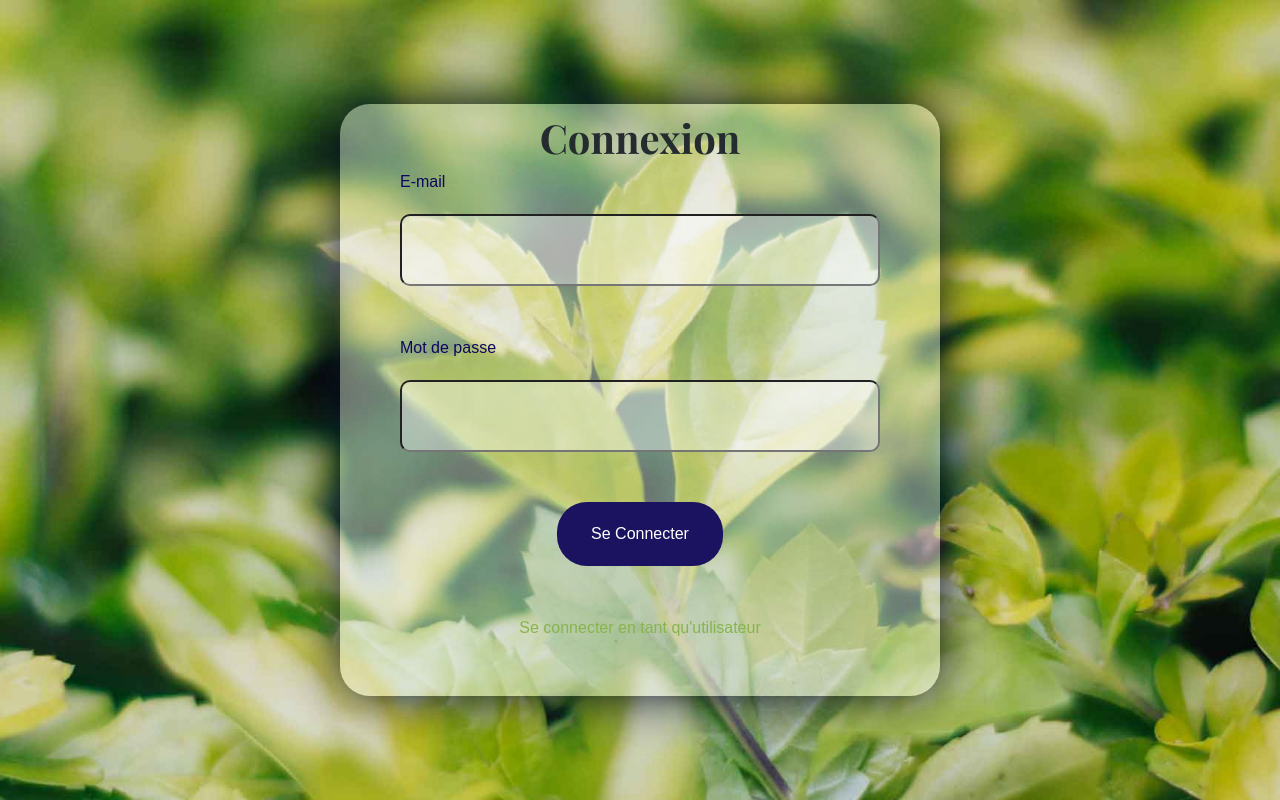
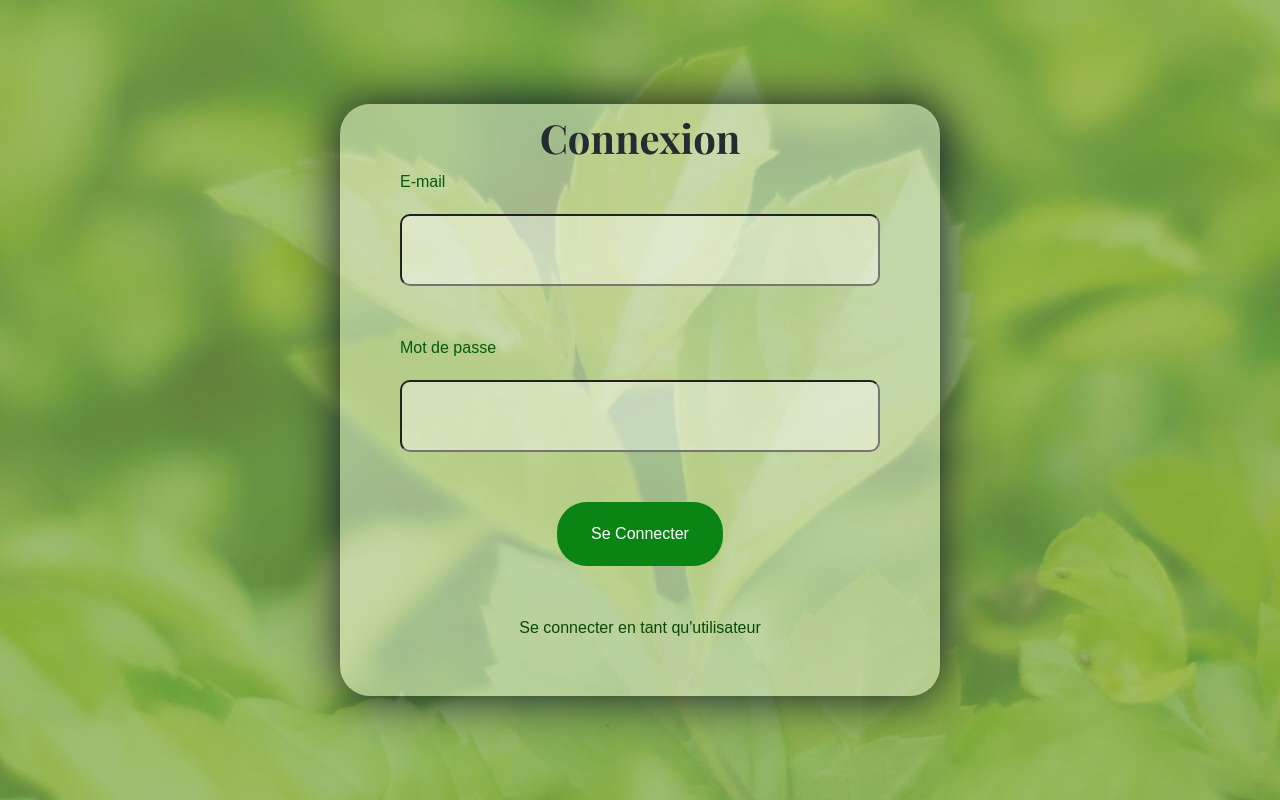
Before and after one commit to Miarantsoo/Exam30h, a PHP site: page /pages/connexion_admin.php in a window 1280 px wide. Run offline with PHP 8.4, Linux system fonts and the light colour scheme; some libraries are stand-ins or nearby versions.

Commit message:
Update style-connexion.css

```diff
--- a/assets/css/style-connexion.css
+++ b/assets/css/style-connexion.css
@@ -6,7 +6,7 @@ body {
     margin: 0;
     background-color: #f0f0f0;
     font-family: 'Arial', sans-serif;
-    background: url('../img/carousel-1.jpg') center/cover no-repeat;
+    background: linear-gradient(rgba(136, 180, 78, .7), rgba(136, 180, 78, .7)), url('../img/carousel-1.jpg') center center no-repeat;
     min-height: 100vh;
 }
 
@@ -24,8 +24,12 @@ body {
     padding-bottom: 40px;
     box-sizing: border-box;
     position: relative;
-    color: #0e055f;
+    color: #075811;
     animation: slide-up 0.5s ease;
+}
+
+a{
+    color: #0b4903;
 }
 
 @keyframes slide-up {
@@ -66,7 +70,7 @@ input, select {
 }
 
 button {
-    background-color: #1b135f;
+    background-color: #0a8514;
     color: #fff;
     padding: 20px 34px;
     margin-left: 10px;
```
